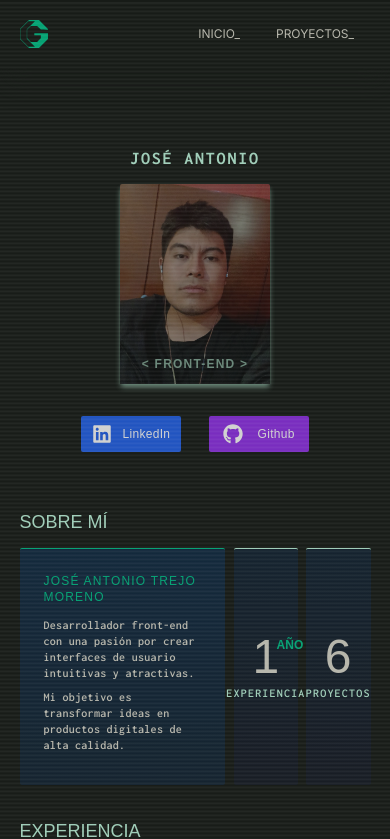
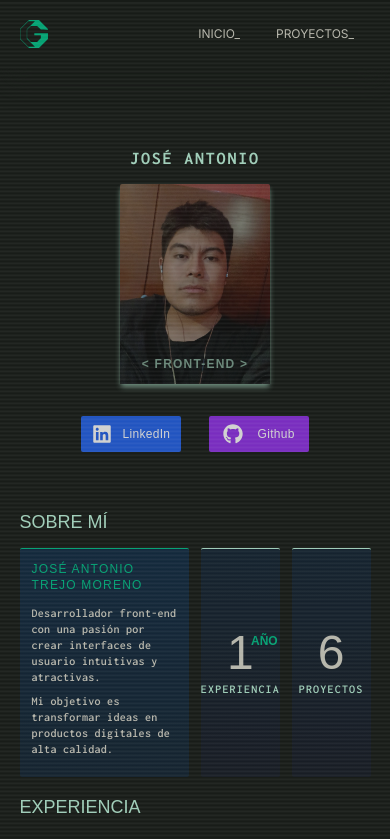
Before and after one commit to ERHy-UZ/portfolio_website, a Next.js app: page / in a window 390 px wide. Shown: the top 839 px of the page. Built offline with nearby package versions, Linux system fonts and the light colour scheme; a web font is replaced by a local one.

Commit message:
Mejoras en aboutme

```diff
--- a/src/app/page.tsx
+++ b/src/app/page.tsx
@@ -37,7 +37,7 @@ export default function Home() {
             </div>
             <ButtonSocial />
           </header>
-          <div className='space-y-8'>
+          <div className='space-y-4 lg:space-y-8'>
             <Section title='Sobre mí' content={<AboutMe />} />
             <Section title='Experiencia' content={<></>} />
             <Section title='Tecnologías' content={<Tecnologias />} />
--- a/src/components/AboutMe.tsx
+++ b/src/components/AboutMe.tsx
@@ -1,23 +1,21 @@
 
 export default function AboutMe() {
     return (
-        <div className='flex justify-between'>
-            <div className='bg-gradient-to-b from-cyberblue-100 to-cyberblue-200 w-[58.6%] lg:w-[48.6%] p-6 rounded-sm border-t border-t-cybergreen-200'>
+        <div className='grid grid-cols-4 gap-3 lg:gap-6'>
+            <div className='col-span-2 bg-gradient-to-b from-cyberblue-100 to-cyberblue-200 p-3 lg:p-6 rounded-sm border-t border-t-cybergreen-200'>
                 <h1 className='uppercase text-cybergreen-200 font-w95f4 text-xs lg:text-2xl tracking-widest mb-3 lg:mb-5'>José Antonio Trejo Moreno</h1>
                 <p className='text-cyberwhite text-xs lg:text-xl font-inconsolata font-semibold lg:font-bold tracking-wide lg:tracking-widest mb-2 lg:mb-3'>Desarrollador front-end con una pasión por crear interfaces de usuario intuitivas y atractivas.</p>
                 <p className='text-cyberwhite text-xs lg:text-xl font-inconsolata font-semibold lg:font-bold tracking-wide lg:tracking-widest mb-2 lg:mb-3'>Mi objetivo es transformar ideas en productos digitales de alta calidad.</p>
             </div>
-            <div className='flex justify-between w-[39%] lg:w-[48.6%]'>
-                <div className='flex flex-col justify-center items-center w-[47.2%] bg-gradient-to-b from-cyberblue-200 to-cyberblue-300 rounded-sm border-t border-t-cybergreen-100 space-y-1'>
+            <div className='flex flex-col justify-center items-center bg-gradient-to-b from-cyberblue-200 to-cyberblue-300 rounded-sm border-t border-t-cybergreen-100 space-y-1'>
                 <h1 className='text-5xl lg:text-8xl text-cyberwhite font-w95f4'>1</h1>
                 <h2 className='uppercase text-xs lg:text-xl text-cybergreen-100 font-inconsolata tracking-widest font-semibold'>Experiencia</h2>
                 <p className='absolute text-xs lg:text-xl font-sf_pixelate font-semibold text-cybergreen-200 uppercase translate-x-6 lg:translate-x-12 -translate-y-6 lg:-translate-y-12'>AÑO</p>
             </div>
-                <div className='flex flex-col justify-center items-center w-[47.2%] bg-gradient-to-b from-cyberblue-200 to-cyberblue-300 rounded-sm border-t border-t-cybergreen-100 space-y-1'>
+            <div className='flex flex-col justify-center items-center bg-gradient-to-b from-cyberblue-200 to-cyberblue-300 rounded-sm border-t border-t-cybergreen-100 space-y-1'>
                 <h1 className='text-5xl lg:text-8xl text-cyberwhite font-w95f4'>6</h1>
                 <h2 className='uppercase text-xs lg:text-xl text-cybergreen-100 font-inconsolata tracking-widest font-semibold'>Proyectos</h2>
             </div>
         </div>
-        </div>
     )
 }
```
Lines whose indentation alone changed are shown as unchanged.
